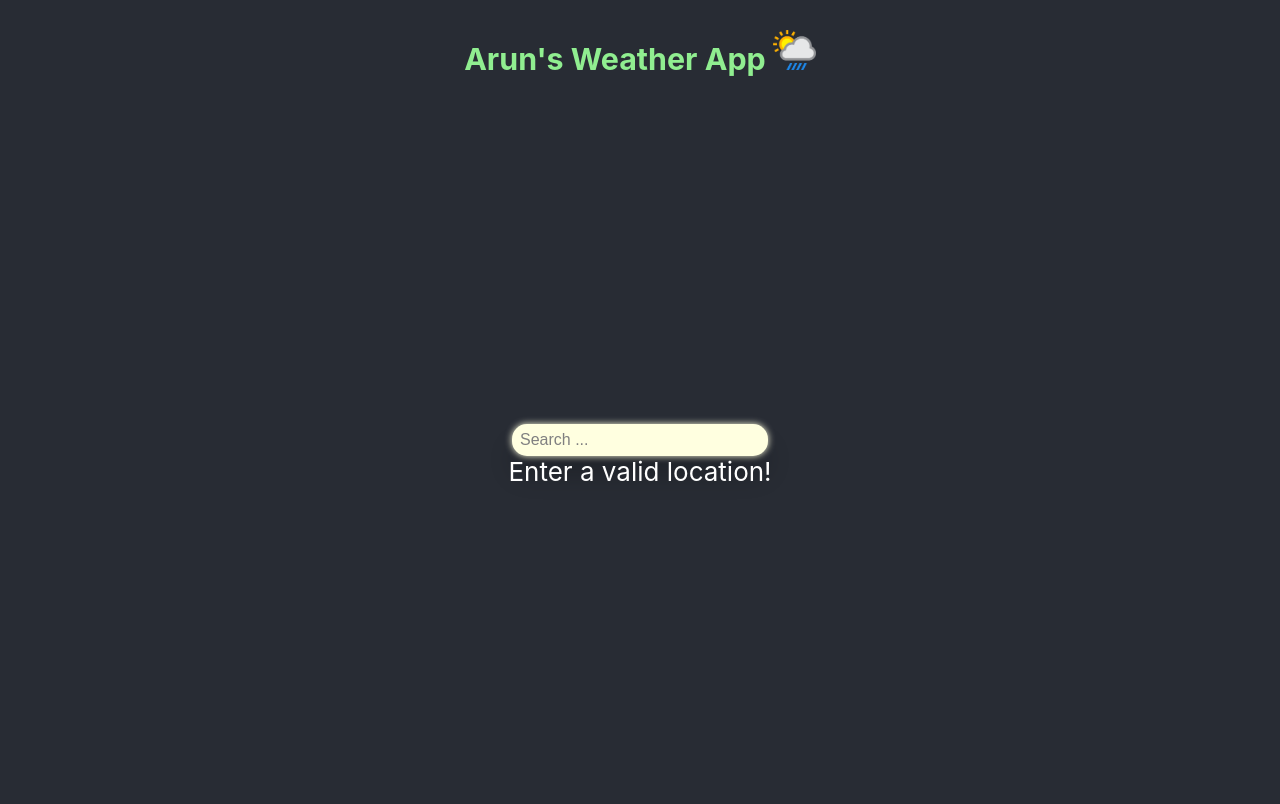
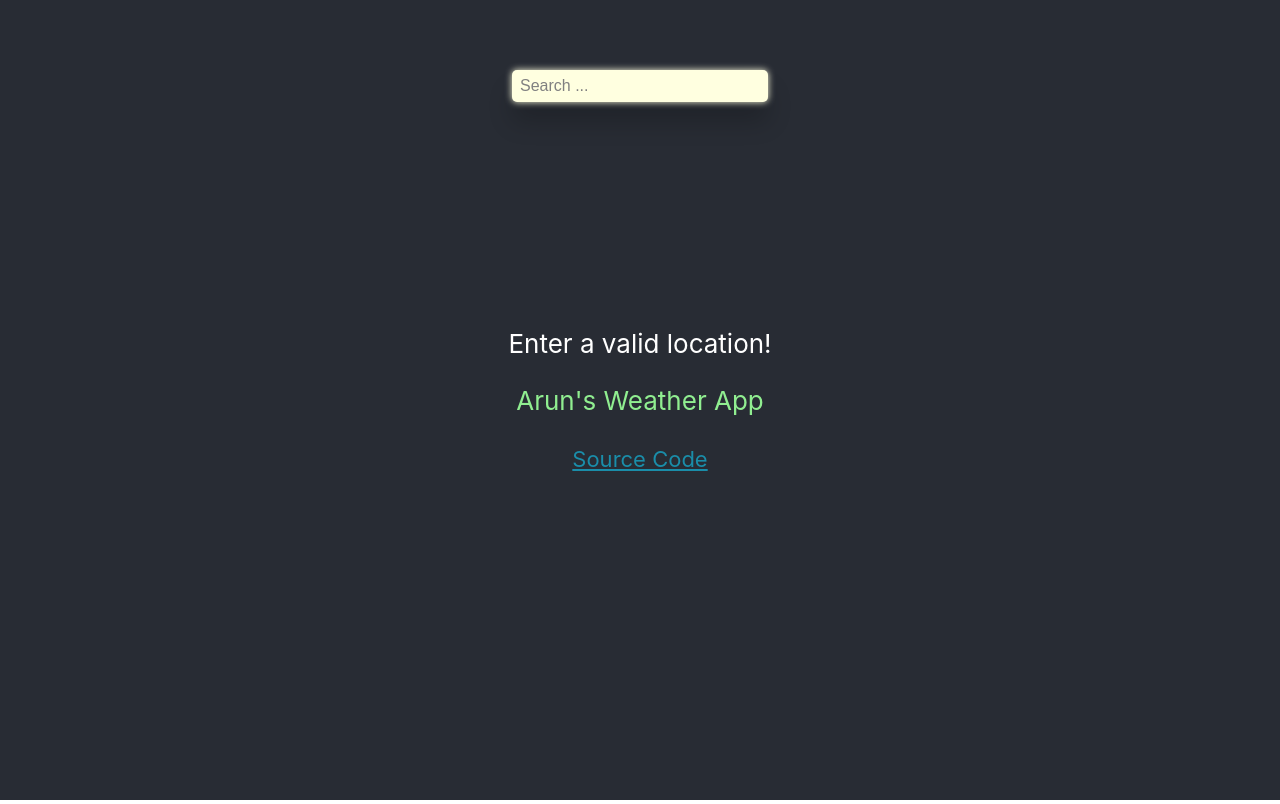
Before and after one commit to ajamal31/Weather-App-ReactJS, a React (Create React App) app: page / in a window 1280 px wide. Built offline with nearby package versions, Linux system fonts and the light colour scheme; no server answers.

Commit message:
Styling Updates to Search Bar & Title

```diff
--- a/src/App.css
+++ b/src/App.css
@@ -3,13 +3,12 @@
 }
 
 .App-logo {
-	height: 5vmin;
-	pointer-events: none;
+	height: 4vh;
 }
 
 .App-header {
 	background-color: #282c34;
-	min-height: 10vh;
+	height: 0vh;
 	display: flex;
 	flex-direction: column;
 	font-size: calc(10px + 2vmin);
@@ -17,7 +16,7 @@
 
 .App-body {
 	background-color: #282c34;
-	min-height: 87vh;
+	height: 100vh;
 	display: flex;
 	flex-direction: column;
 	align-items: center;
@@ -26,27 +25,44 @@
 	color: white;
 }
 
-.App-link {
-	color: #61dafb;
-}
-
 .App-input {
 	width: 15em;
 	height: 1em;
 	background: lightyellow;
 	color: gray;
 	border: none;
-	border-radius: 15px;
+	border-radius: 5px;
 	outline: none;
 	padding: 0.5rem;
 	box-shadow: 0 0 7px 0 lightyellow, 0 20px 25px 0 rgba(0, 0, 0, 0.2);
 	font-size: medium;
+	margin-top: 5vh;
 }
 
 .App-input::placeholder {
 	color: gray;
 }
 
-.App-icon img {
+.App-input:hover {
+	box-shadow: 0 0 10px 0 orange;
+}
+
+.App-info img {
 	margin: 20px;
+	filter: drop-shadow(0px 0px 5px white) drop-shadow(0px 0px 2px white);
 }
+
+.App-info p {
+	font-size: calc(40px + 2vmin);
+	margin: auto;
+	color: orange;
+}
+
+.App-footer a {
+	font-size: calc(6px + 2vmin);
+	color: rgba(20, 183, 220, 0.7);
+}
+
+.App-footer a:hover {
+	color: rgba(20, 183, 220, 1);
+}
--- a/src/App.js
+++ b/src/App.js
@@ -24,48 +24,51 @@ function App() {
 	return (
 		<div className="App">
 			<header className="App-header">
-				{" "}
 				<h3 style={{ color: "lightgreen" }}>
-					Arun's Weather App {""}
-					<img className="App-logo" src={weatherLogo} alt="" />
+					<input
+						className="App-input"
+						type="text"
+						placeholder={keyword}
+						onChange={(e) => {
+							var input = e.target.value;
+							input ? setParameters(input) : setParameters(defaultParameter);
+						}}
+					/>
 				</h3>
 			</header>
+
 			<div className="App-body">
+				{/* Temperature and weather icon is viewed here */}
 				{weather.weather ? (
-					<div className="App-icon">
+					<div className="App-info">
 						<img
 							src={`https://openweathermap.org/img/wn/${weather.weather[0].icon}@2x.png`}
 							alt=""
 						/>
+						<p>{Math.round(weather.main.temp)}°</p>
 					</div>
 				) : (
 					<div></div>
 				)}
-				<input
-					id="inputField"
-					className="App-input"
-					type="text"
-					placeholder={keyword}
-					onChange={(e) => {
-						var input = e.target.value;
-						input ? setParameters(input) : setParameters(defaultParameter);
-					}}
-				/>
 				{weather.main ? (
 					<div>
-						<p style={{ color: "orange" }}>
-							<b>{Math.round(weather.main.temp)}°C</b>
-						</p>
 						<p style={{ color: "lightpink" }}>
 							{weather.name}, {weather.sys.country}
 						</p>
 						<p style={{ color: "lightblue" }}>
-							{new Date(weather.dt * 1000).toLocaleString()}
+							Last Updated:{" "}
+							<b>{new Date(weather.dt * 1000).toLocaleTimeString()}</b>
 						</p>
 					</div>
 				) : (
 					<div>Enter a valid location!</div>
 				)}
+				<footer className="App-footer">
+					<p style={{ color: "lightgreen" }}>Arun's Weather App</p>
+					<a href="https://github.com/ajamal31/Weather-App-ReactJS">
+						Source Code
+					</a>
+				</footer>
 			</div>
 		</div>
 	);
```
